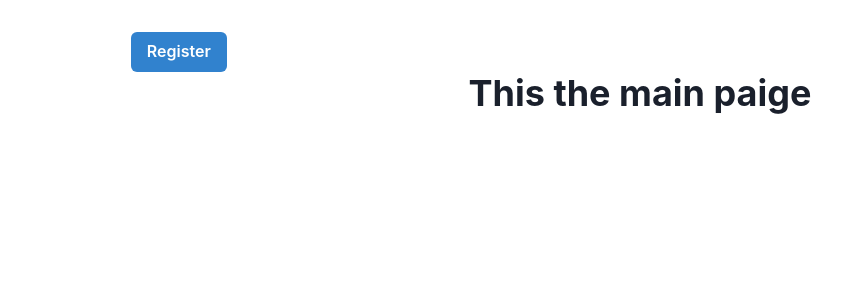
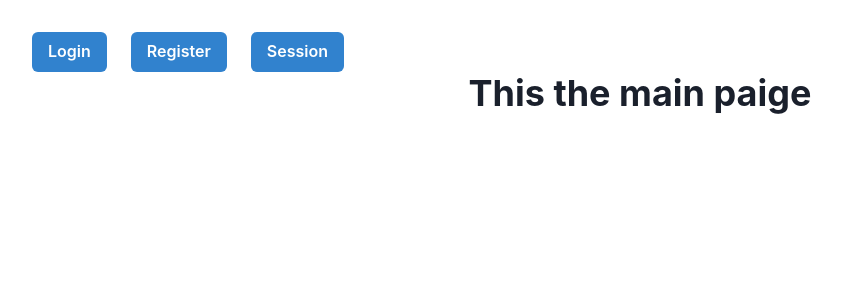
Before and after one commit to logunlaja26/BNKRLL, a React (Vite) app: page /home in a window 1280 px wide. Shown: the top 300 px of the page, without its empty margins (0-842 px from the left). Built offline with nearby package versions, Linux system fonts and the light colour scheme.

Commit message:
added live session page

```diff
--- a/src/App.tsx
+++ b/src/App.tsx
@@ -3,6 +3,7 @@ import { BrowserRouter, Routes, Route } from "react-router-dom";
 import Home from "./pages/Home";
 import Login from "./pages/Login";
 import Register from "./pages/Register";
+import Session from "./pages/Session";
 
 function App() {
   return (
@@ -12,6 +13,7 @@ function App() {
         <Route path="/home" element={<Home />} />
         <Route path="/login" element={<Login />} />
         <Route path="/register" element={<Register />} />
+        <Route path="/session" element={<Session />} />
       </Routes>
     </BrowserRouter>
   );
--- a/src/components/NavBar.tsx
+++ b/src/components/NavBar.tsx
@@ -9,11 +9,14 @@ const NavBar = () => {
 
   return (
     <HStack spacing={6} direction="row" align="center">
-      <Button onClick={handleClick} colorScheme="whiteAlpha">
+      <Button onClick={handleClick} colorScheme="blue">
         Login
       </Button>
       <Button onClick={() => navigate("/register")} colorScheme="blue">
         Register
+      </Button>
+      <Button onClick={() => navigate("/Session")} colorScheme="blue">
+        Session
       </Button>
     </HStack>
   );
--- /dev/null
+++ b/src/pages/Session.tsx
@@ -0,0 +1,5 @@
+const Session = () => {
+  return <div>Start new session...</div>;
+};
+
+export default Session;
```
